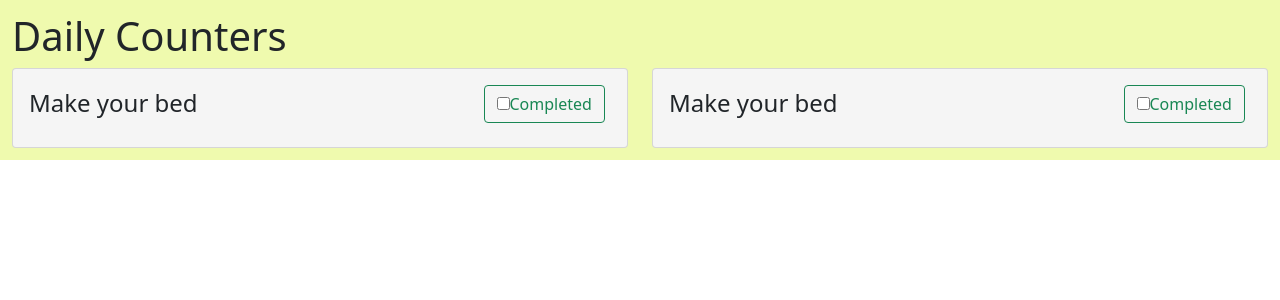
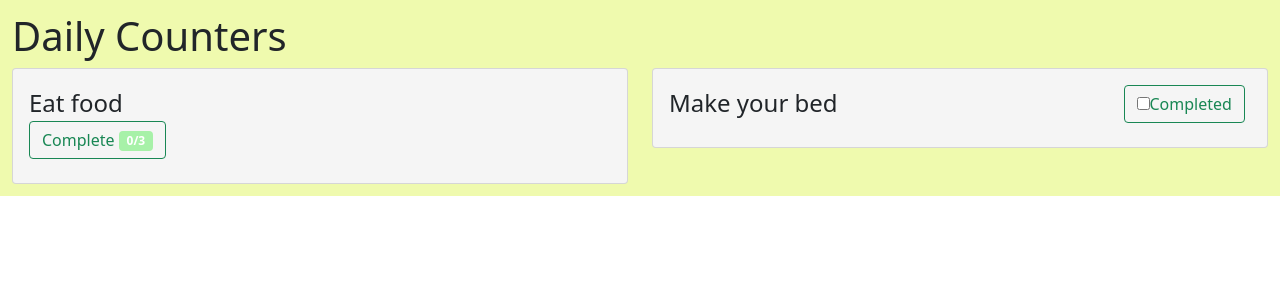
Before and after one commit to Moop204/daily-counter, a React (Create React App) app: page / in a window 1280 px wide. Shown: the top 300 px of the page. Built offline with nearby package versions, Linux system fonts and the light colour scheme.

Commit message:
added tasks that require multiple actions

```diff
--- a/src/App.tsx
+++ b/src/App.tsx
@@ -1,5 +1,13 @@
 import { FunctionComponent, useEffect, useState } from "react";
-import { Card, Col, Container, Row, ToggleButton } from "react-bootstrap";
+import {
+  Badge,
+  Button,
+  Card,
+  Col,
+  Container,
+  Row,
+  ToggleButton,
+} from "react-bootstrap";
 
 interface ITask {
   description: string;
@@ -56,6 +64,62 @@ const CheckTask: FunctionComponent<ICheckTask> = ({
   );
 };
 
+interface IMultiTask extends ITask {
+  initialValue: number;
+  totalValue: number;
+}
+
+const MultiTask: FunctionComponent<IMultiTask> = ({
+  description,
+  initialValue,
+  totalValue,
+}) => {
+  const [count, setCount] = useState(initialValue);
+  const [bgColour, setBgColour] = useState(
+    initialValue ? "#A7F1A8" : "#F5F5F5"
+  );
+
+  useEffect(() => {
+    setBgColour(count >= totalValue ? "#A7F1A8" : "#F5F5F5");
+  }, [count, totalValue]);
+
+  return (
+    <Card style={{ backgroundColor: bgColour }}>
+      <Card.Body>
+        <Row>
+          <Col
+            className="col-xs-3 col-sm-5 col-md-7 col-lg-9"
+            style={{ fontSize: "x-large", textOverflow: "ellipses" }}
+          >
+            {description}
+          </Col>
+          <Col xs="auto">
+            <Button
+              className={
+                count === totalValue
+                  ? "mb-2 active .btn-outline-success"
+                  : "mb-2"
+              }
+              id="multi-button"
+              variant="outline-success"
+              onClick={() => {
+                const newCount = count + 1;
+                setCount(newCount > totalValue ? totalValue : newCount);
+                console.log(count);
+              }}
+            >
+              Complete{" "}
+              <Badge style={{ backgroundColor: "#A7F1A8" }}>
+                {count}/{totalValue}
+              </Badge>
+            </Button>
+          </Col>
+        </Row>
+      </Card.Body>{" "}
+    </Card>
+  );
+};
+
 function App() {
   const [checked, setChecked] = useState(false);
   const [bgColour, setBgColour] = useState("light");
@@ -69,7 +133,7 @@ function App() {
       <h1>Daily Counters</h1>
       <Row>
         <Col>
-          <CheckTask description="Make your bed" initialValue={false} />
+          <MultiTask description="Eat food " initialValue={0} totalValue={3} />
         </Col>
         <Col>
           <CheckTask description="Make your bed" initialValue={false} />
```
